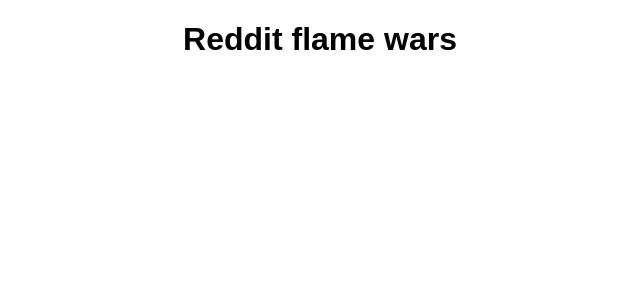
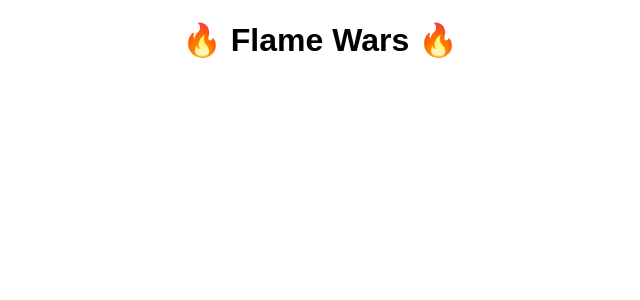
Before and after one commit to papistan/reddit-comments, a React (Create React App) app: page / in a window 1280 px wide. Shown: the top 300 px of the page, without its empty margins (320-960 px from the left). Built offline with nearby package versions, Linux system fonts and the light colour scheme.

Commit message:
Initial setup

```diff
--- a/src/App.js
+++ b/src/App.js
@@ -6,7 +6,7 @@
   render() {
     return (
       <div className="App">
-        <h1> Reddit flame wars</h1>
+        <h1>🔥 Flame Wars 🔥</h1>
       </div>
     );
   }
```
